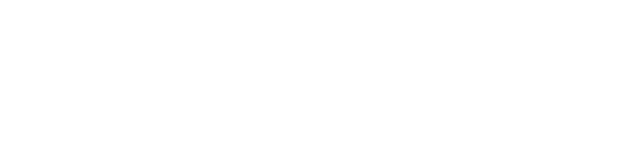
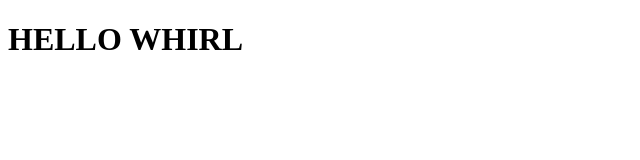
Before and after one commit to Danielle-91/gitLesson, a plain HTML site: page index.html in a window 1280 px wide. Shown: the whole page, without its empty margins (0-640 px from the left). Drawn offline with Linux system fonts and the light colour scheme.

Commit message:
added hello world

```diff
--- a/index.html
+++ b/index.html
@@ -7,6 +7,6 @@
     <title>Document</title>
 </head>
 <body>
-
+    <h1>HELLO WHIRL</h1>
 </body>
 </html>
```
